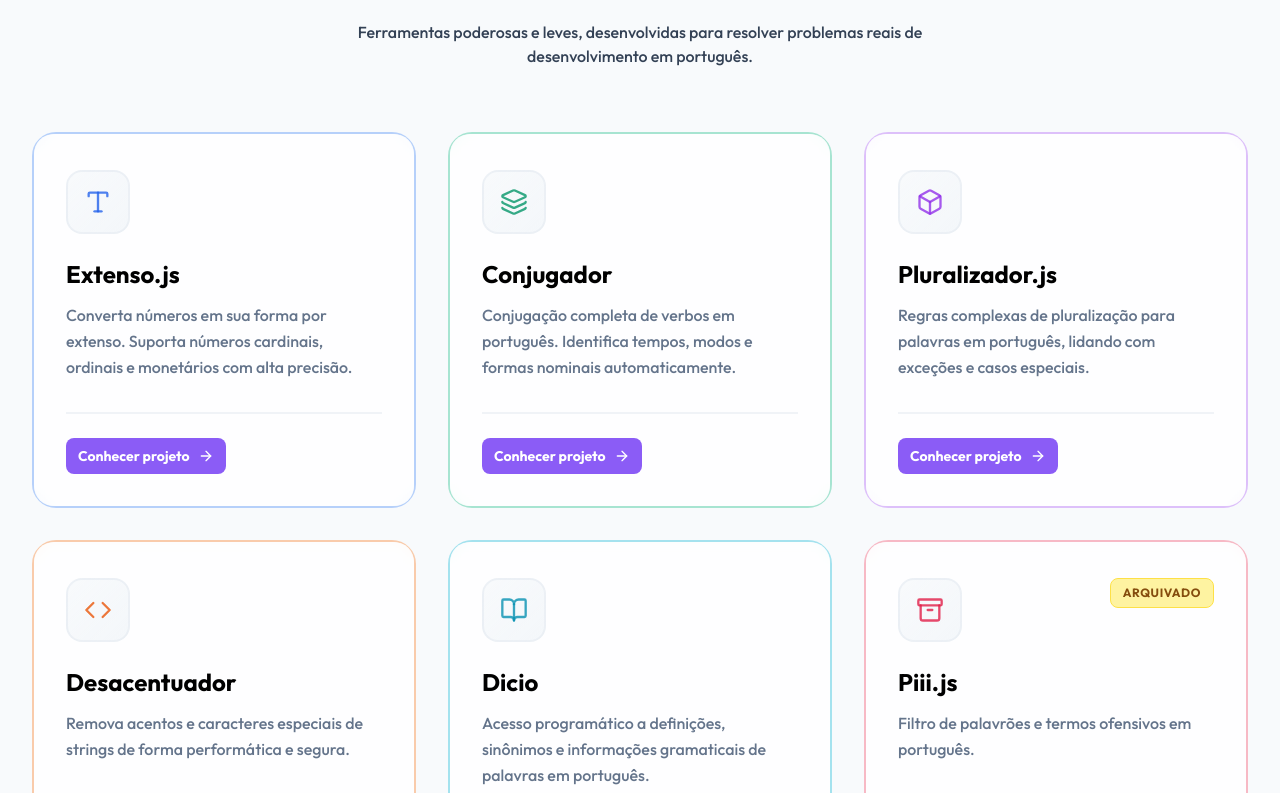
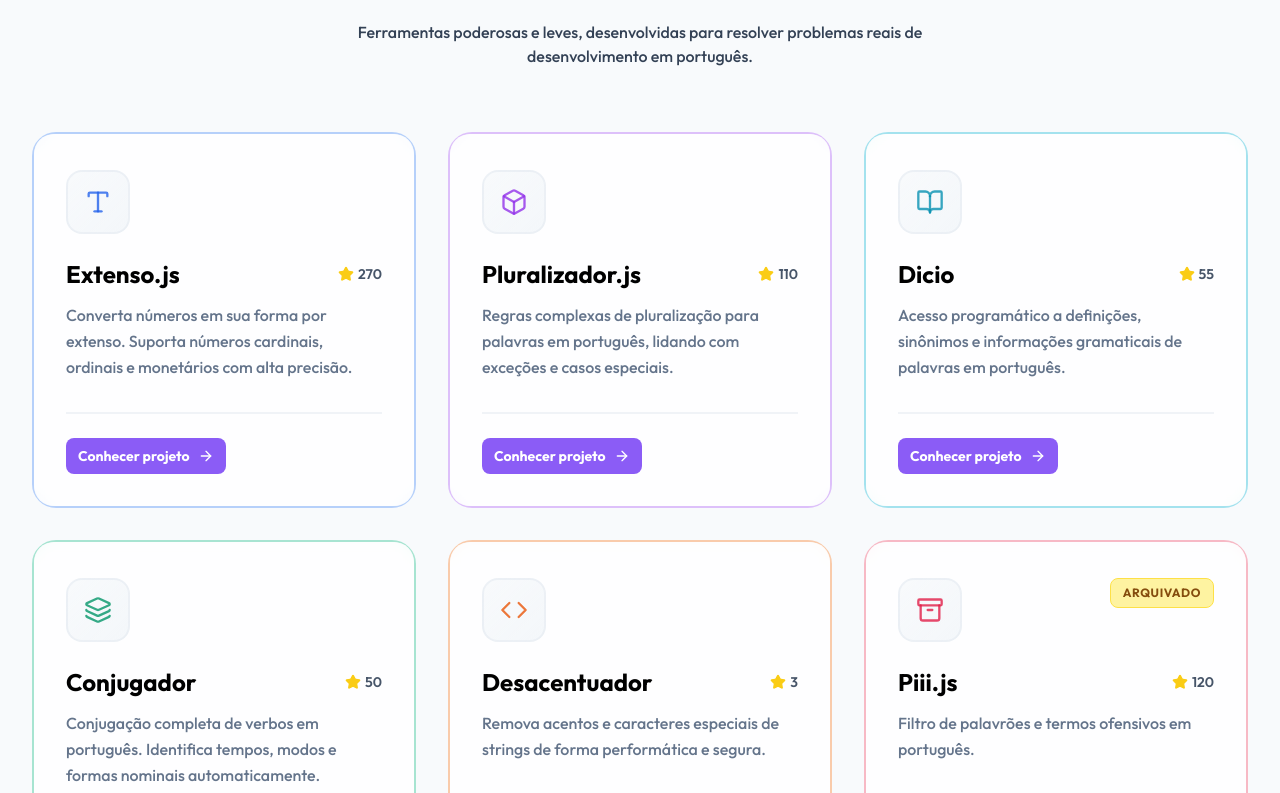
Before and after one commit to lusofonia/lusofonia-website, a React (Vite) app: page / in a window 1280 px wide. Shown: the part 1867-2660 px from the top of the page. Built offline with nearby package versions, Linux system fonts and the light colour scheme.

Commit message:
Add stars to LibraryCard and update libraries

```diff
--- a/src/components/LibraryCard.jsx
+++ b/src/components/LibraryCard.jsx
@@ -1,5 +1,5 @@
 import React from 'react';
-import { ArrowRight, Box, Layers, Type, BookOpen, Archive, Code } from 'lucide-react';
+import { ArrowRight, Box, Layers, Type, BookOpen, Archive, Code, Star } from 'lucide-react';
 
 const getIcon = (name) => {
     const n = name.toLowerCase();
@@ -42,7 +42,7 @@ const colorVariants = {
     }
 };
 
-const LibraryCard = ({ name, description, link, archived = false, color = 'default', index = 0 }) => {
+const LibraryCard = ({ name, description, link, archived = false, color = 'default', stars = 0, index = 0 }) => {
     const Icon = getIcon(name);
     const theme = colorVariants[color] || colorVariants.default;
 
@@ -70,9 +70,17 @@ const LibraryCard = ({ name, description, link, archived = false, color = 'defau
                         )}
                     </div>
 
-                    <h3 className="text-2xl font-bold mb-3 text-black">
-                        {name}
-                    </h3>
+                    <div className="flex items-center justify-between mb-3">
+                        <h3 className="text-2xl font-bold text-black">
+                            {name}
+                        </h3>
+                        {stars > 0 && (
+                            <div className="flex items-center gap-1 text-slate-600">
+                                <Star className="w-4 h-4 fill-yellow-400 text-yellow-400" />
+                                <span className="text-sm font-semibold">{stars}</span>
+                            </div>
+                        )}
+                    </div>
 
                     <p className="text-slate-500 mb-8 leading-relaxed flex-grow font-medium">
                         {description}
--- a/src/components/LibraryShowcase.jsx
+++ b/src/components/LibraryShowcase.jsx
@@ -7,44 +7,56 @@ const libraries = [
         description: 'Converta números em sua forma por extenso. Suporta números cardinais, ordinais e monetários com alta precisão.',
         link: 'https://extenso.js.org',
         archived: false,
-        color: 'blue'
+        color: 'blue',
+        stars: 270
     },
     {
         name: 'Conjugador',
         description: 'Conjugação completa de verbos em português. Identifica tempos, modos e formas nominais automaticamente.',
         link: 'https://github.com/lusofonia/conjugador',
         archived: false,
-        color: 'emerald'
+        color: 'emerald',
+        stars: 50
     },
     {
         name: 'Pluralizador.js',
         description: 'Regras complexas de pluralização para palavras em português, lidando com exceções e casos especiais.',
         link: 'https://github.com/lusofonia/pluralizador.js',
         archived: false,
-        color: 'purple'
+        color: 'purple',
+        stars: 110
     },
     {
         name: 'Desacentuador',
         description: 'Remova acentos e caracteres especiais de strings de forma performática e segura.',
         link: 'https://github.com/lusofonia/desacentuador',
         archived: false,
-        color: 'orange'
+        color: 'orange',
+        stars: 3
     },
     {
         name: 'Dicio',
         description: 'Acesso programático a definições, sinônimos e informações gramaticais de palavras em português.',
         link: 'https://github.com/lusofonia/dicio',
         archived: false,
-        color: 'cyan'
+        color: 'cyan',
+        stars: 55
     },
     {
         name: 'Piii.js',
         description: 'Filtro de palavrões e termos ofensivos em português.',
         link: 'https://github.com/lusofonia/piii.js',
         archived: true,
-        color: 'rose'
+        color: 'rose',
+        stars: 120
     }
-];
+].sort((a, b) => {
+    // Arquivados sempre por último
+    if (a.archived && !b.archived) return 1;
+    if (!a.archived && b.archived) return -1;
+    // Ordenar por número de estrelas (maior para menor)
+    return b.stars - a.stars;
+});
 
 const LibraryShowcase = () => {
     return (
@@ -61,7 +73,7 @@ const LibraryShowcase = () => {
 
                 <div className="grid grid-cols-1 md:grid-cols-2 lg:grid-cols-3 gap-8">
                     {libraries.map((lib, index) => (
-                        <LibraryCard key={index} {...lib} index={index} />
+                        <LibraryCard key={lib.name} {...lib} index={index} />
                     ))}
                 </div>
             </div>
```
